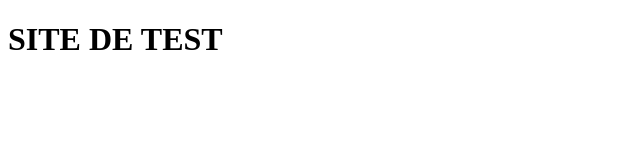
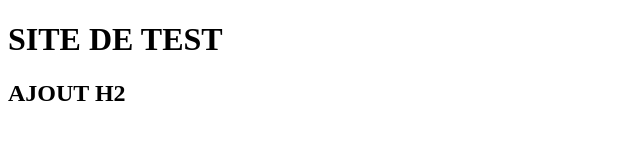
Before and after one commit to RABAHZD/branches, a plain HTML site: page index.html in a window 1280 px wide. Shown: the whole page, without its empty margins (0-640 px from the left). Drawn offline with Linux system fonts and the light colour scheme.

Commit message:
ajout h2

```diff
--- a/index.html
+++ b/index.html
@@ -7,6 +7,7 @@
 </head>
 <body>
     <h1>SITE DE TEST</h1>
+    <h2>AJOUT H2</h2>
 
 </body>
 </html>
```
